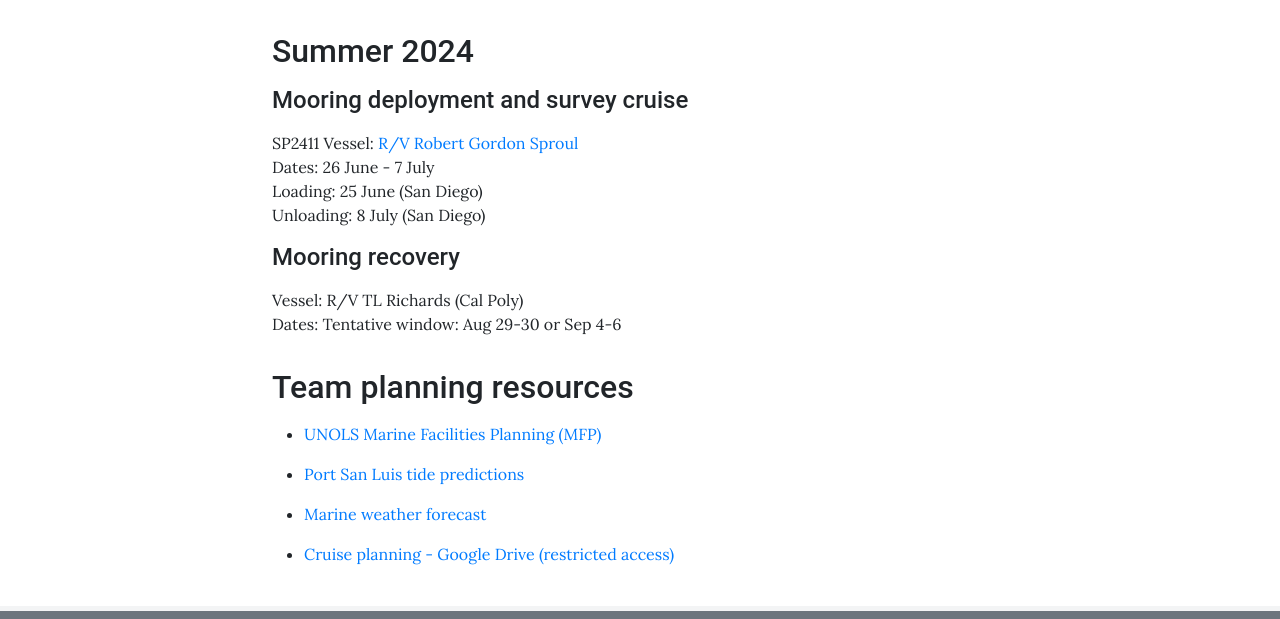
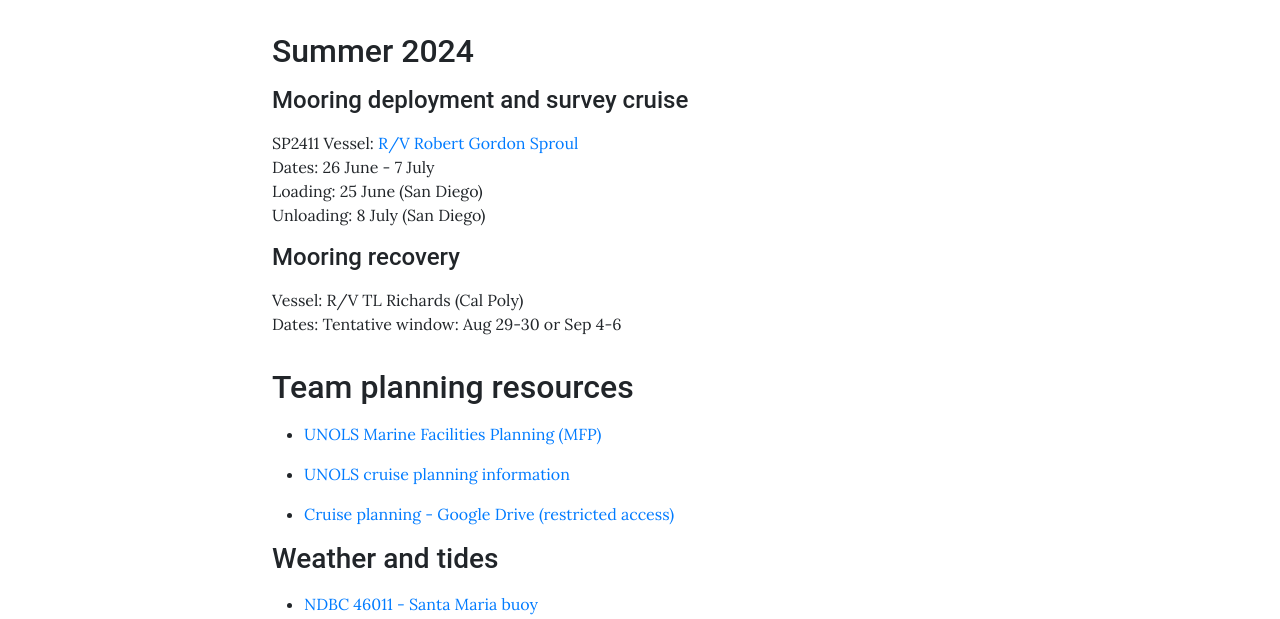
Before and after one commit to subfex/subfex.github.io, a Jekyll site: the page built from pages/cruises.md, in a window 1280 px wide, cut to the strip 308-927 px from the top of the page. Built offline with Jekyll 4.4.1, drawn with Linux system fonts in a browser that asks for light colours.

Commit message:
new links on cruise page

```diff
--- a/pages/cruises.md
+++ b/pages/cruises.md
@@ -27,8 +27,14 @@ Dates: Tentative window: Aug 29-30 or Sep 4-6
 
 * [UNOLS Marine Facilities Planning (MFP)](https://mfp.us/)
 
+* [UNOLS cruise planning information](https://www.unols.org/vessel-schedules/cruise-planning-information)
+
+* [Cruise planning - Google Drive (restricted access)](https://drive.google.com/drive/folders/1qpKtVWYhwcbYkcDVA9oJ97laUhW7snCm?usp=sharing)
+
+### Weather and tides
+
+* [NDBC 46011 - Santa Maria buoy](https://www.ndbc.noaa.gov/station_page.php?station=46011)
+
 * [Port San Luis tide predictions](https://tidesandcurrents.noaa.gov/noaatidepredictions.html?id=9412110&units=standard&bdate=20240626&edate=20240708&timezone=LST/LDT&clock=12hour&datum=MLLW&interval=hilo&action=dailychart)
 
 * [Marine weather forecast](https://marine.weather.gov/MapClick.php?zoneid=PZZ645)
-
-* [Cruise planning - Google Drive (restricted access)](https://drive.google.com/drive/folders/1qpKtVWYhwcbYkcDVA9oJ97laUhW7snCm?usp=sharing)
```
